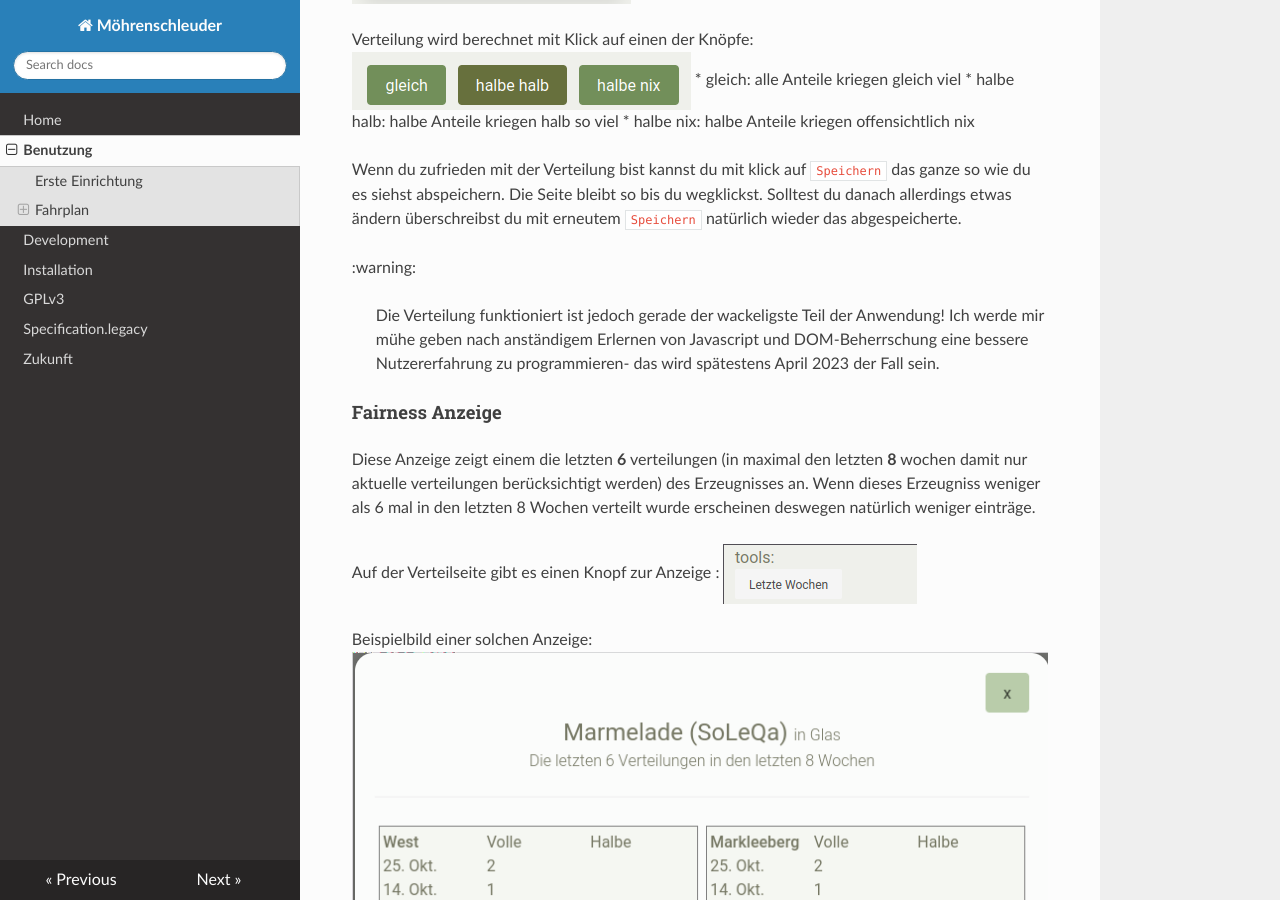
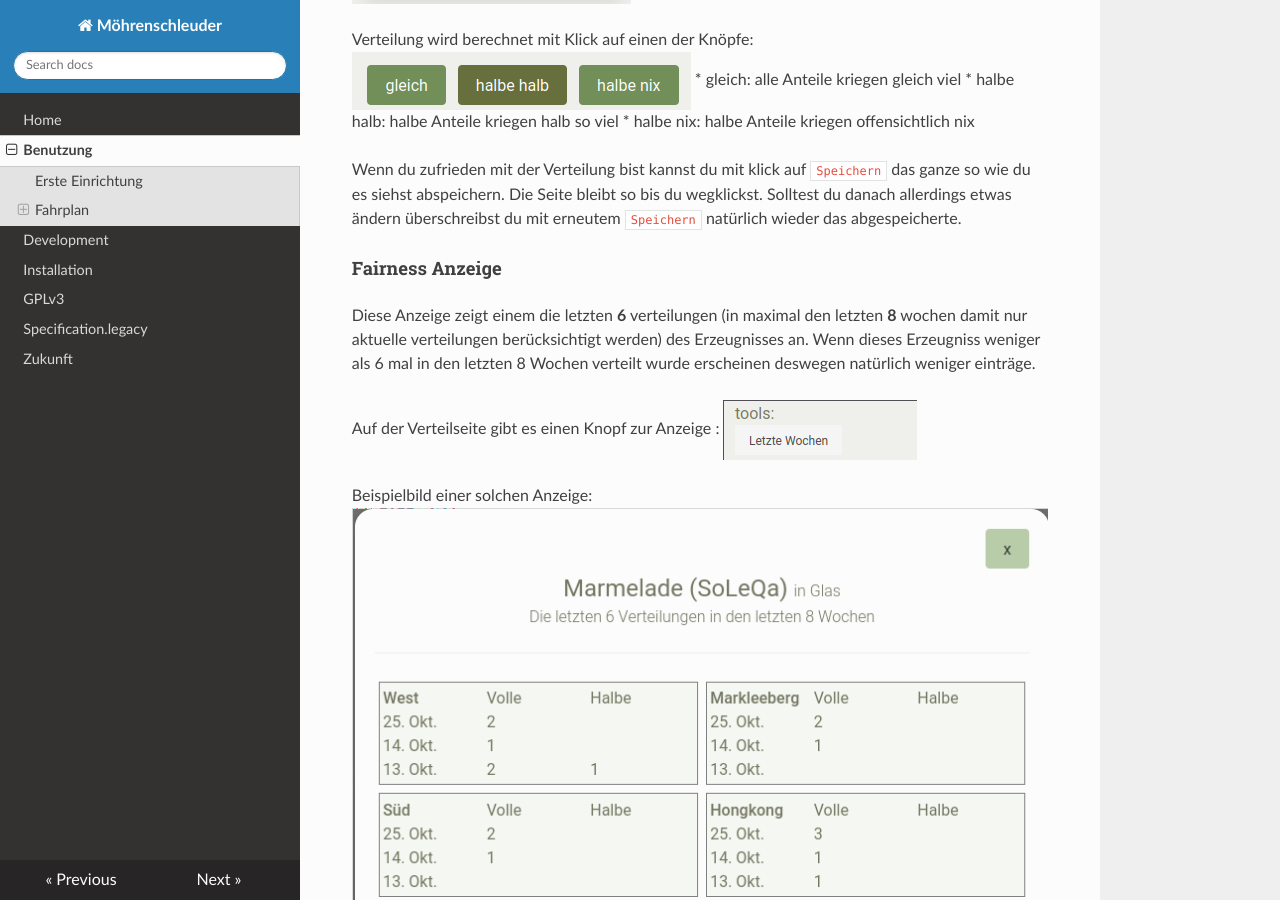
Before and after one commit to iameru/mschleuder, an MkDocs documentation site: the page built from docs/Benutzung.md, in a window 1280 px wide and 900 px high, scrolled down 4710 px. Built offline with MkDocs 1.6.1, drawn with Linux system fonts in a browser that asks for light colours; nearby versions of some CDN libraries.

Commit message:
Removed old, obsolete comment

```diff
--- a/docs/Benutzung.md
+++ b/docs/Benutzung.md
@@ -103,8 +103,6 @@ Verteilung wird berechnet mit Klick auf einen der Knöpfe:
 
 Wenn du zufrieden mit der Verteilung bist kannst du mit klick auf `Speichern` das ganze so wie du es siehst abspeichern. Die Seite bleibt so bis du wegklickst. Solltest du danach allerdings etwas ändern überschreibst du mit erneutem `Speichern` natürlich wieder das abgespeicherte.
 
-:warning:
-> Die Verteilung funktioniert ist jedoch gerade der wackeligste Teil der Anwendung! Ich werde mir mühe geben nach anständigem Erlernen von Javascript und DOM-Beherrschung eine bessere Nutzererfahrung zu programmieren- das wird spätestens April 2023 der Fall sein.
 
 #### Fairness Anzeige
 
```
Also changed, not shown: docs/Installation.md (+1 -1 lines).
